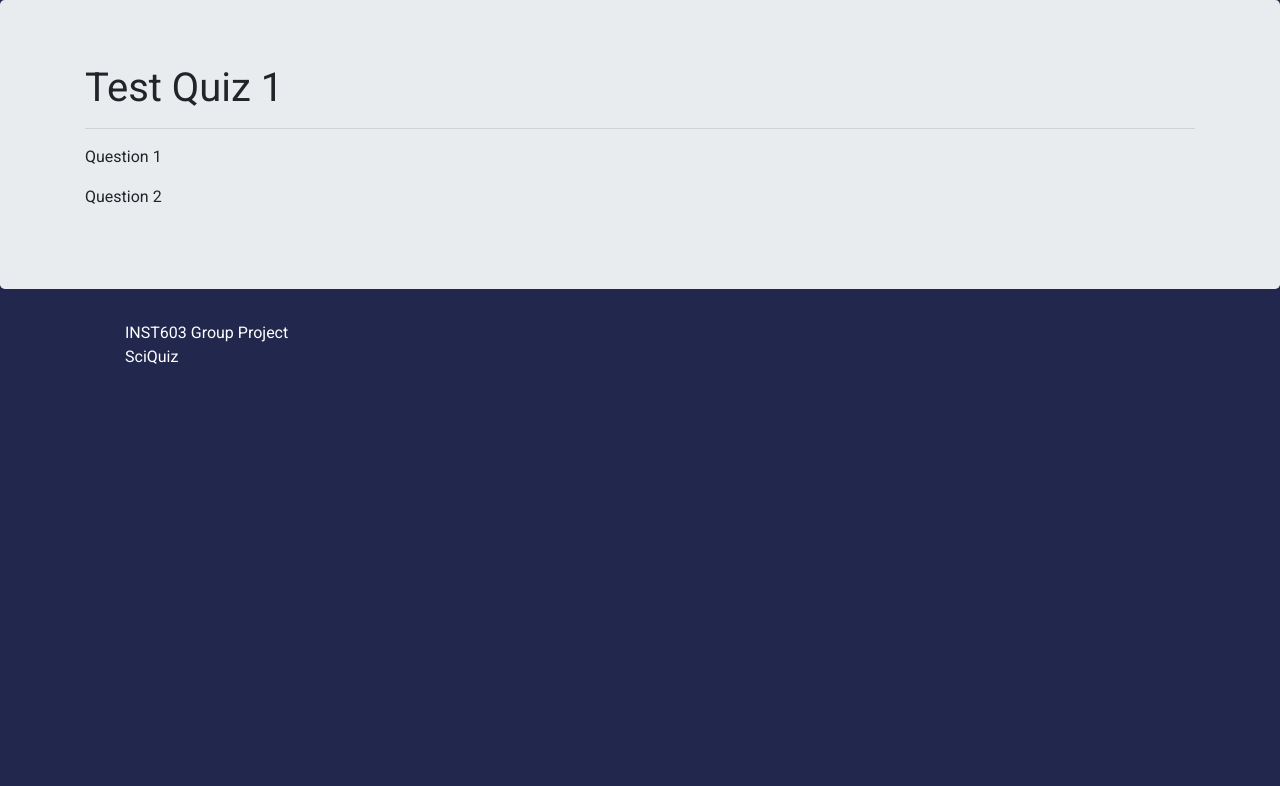
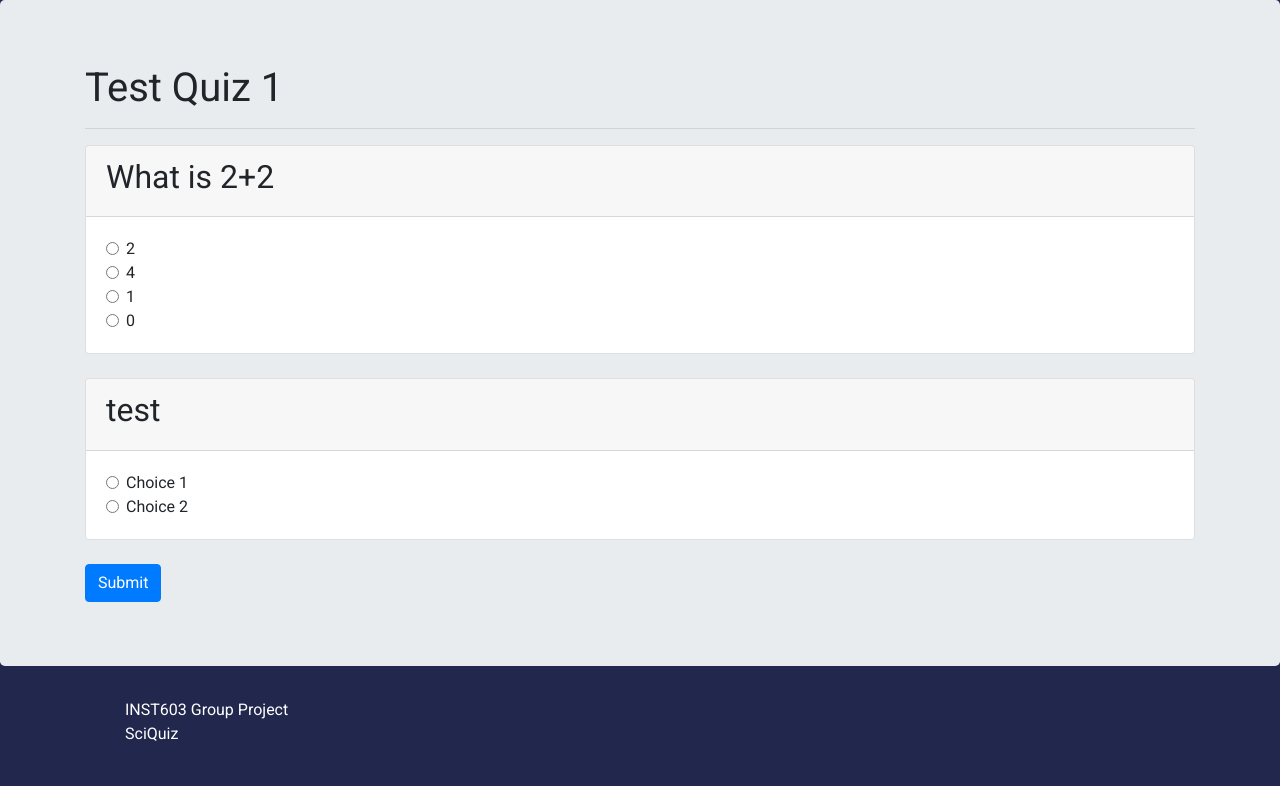
Before and after one commit to jakecupani/INFM603, a Django app: page /quiz/1/ in a window 1280 px wide. Shown: the part 126-912 px from the top of the page. Before the commit the page ends 490 px from the top, so only its background shows below. Run offline with Django 3.2, Linux system fonts and the light colour scheme; data comes from the database, SQL or seed files in the repository; both versions use the stored data as it was after the commit.

Commit message:
basic quiz scoring functionality

```diff
--- a/nasaswyk/quiz/templates/quiz_questions.html
+++ b/nasaswyk/quiz/templates/quiz_questions.html
@@ -2,10 +2,40 @@
 <div class="jumbotron">
   <div class="container">
     <h1>{{quiz}}</h1>
+    {% if message %}
+    <div class="alert alert-info" role="alert">You got {{score}}% right!</div>
+    {% endif %}
     <hr />
-    {% for question in questions %}
-      <p>{{question}}</p>
-    {% endfor %}
+
+    <form action="" method="POST">
+      {% csrf_token %} {% for question in questions %}
+      <div class="card">
+        <div class="card-header">
+          <h2 class="">{{question.description}}</h2>
+        </div>
+
+        <div class="card-body">
+          {% for choice in question.choice_set.all %}
+
+          <div class="form-check">
+            <input
+              required
+              id="{{choice}}-{{question}}"
+              class="form-check-input"
+              type="radio"
+              value="{{choice.is_correct}}"
+              name="{{question}}"
+            />
+            <label for="{{choice}}" class="form-check-label">{{choice}}</label>
+          </div>
+
+          {% endfor %}
+        </div>
+      </div>
+      <br />
+      {% endfor %}
+      <button type="submit" class="btn btn-primary">Submit</button>
+    </form>
   </div>
 </div>
 {%endblock%}
--- a/nasaswyk/quiz/views.py
+++ b/nasaswyk/quiz/views.py
@@ -44,7 +44,27 @@ def quiz(request):
 
 def quiz_questions(request,quiz_id):
     context = {}
+    res = request.POST
+    context['message'] = False
+    def checkAnswers(res):
+        print(res)
+        score = 0
+        total_questions = 0
 
+        for i in res:
+            if i == "csrfmiddlewaretoken":
+                continue
+            elif res[i] == "True":
+                score += 1
+                total_questions += 1
+            else:
+                total_questions += 1
+
+        return int((score/total_questions)*100)
+
+    if res:
+        context['message'] = True
+        context['score'] = checkAnswers(res)
     try:
         quiz = Quiz.objects.filter(pk=quiz_id)
         quiz = quiz[0]
@@ -54,4 +74,5 @@ def quiz_questions(request,quiz_id):
         print('404')
     context['quiz'] = quiz
     context['questions'] = questions
+    print(context)
     return render(request,'quiz_questions.html',context)
```
Also changed, not shown: nasaswyk/db.sqlite3.
